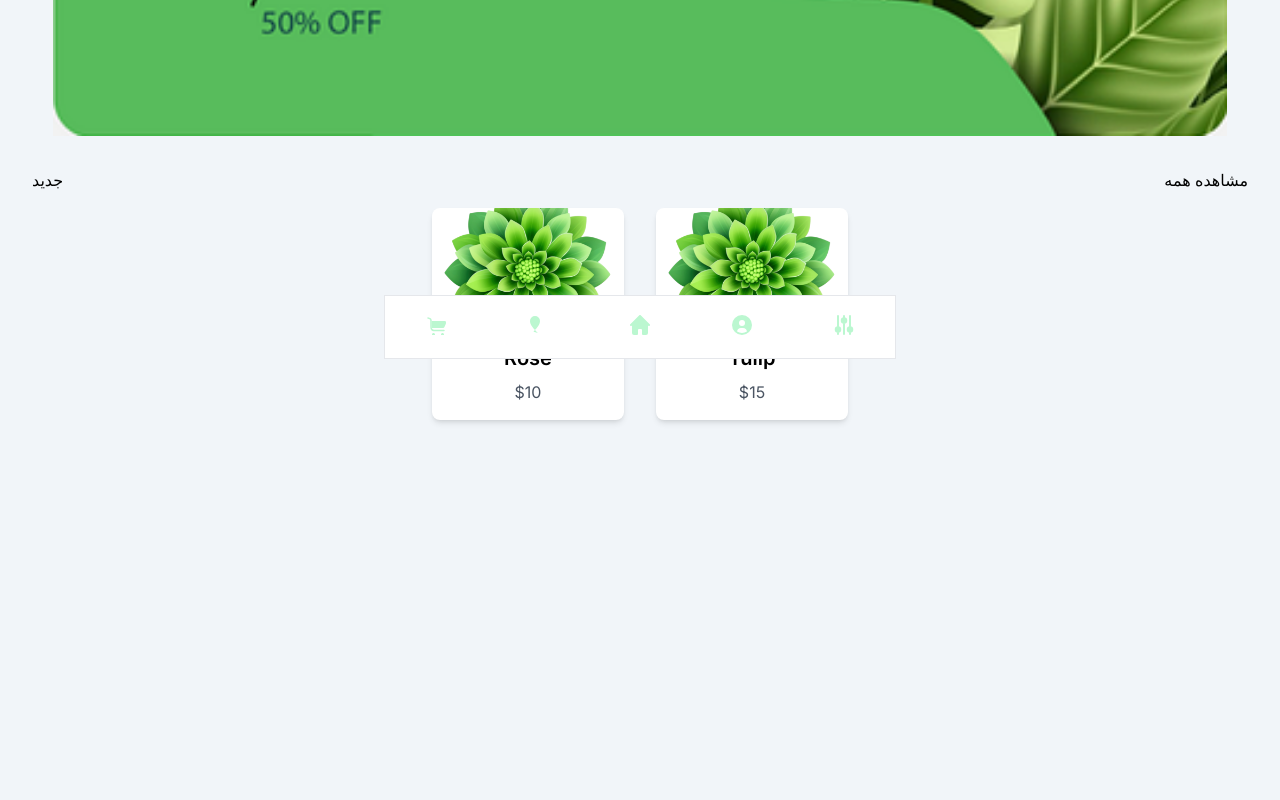
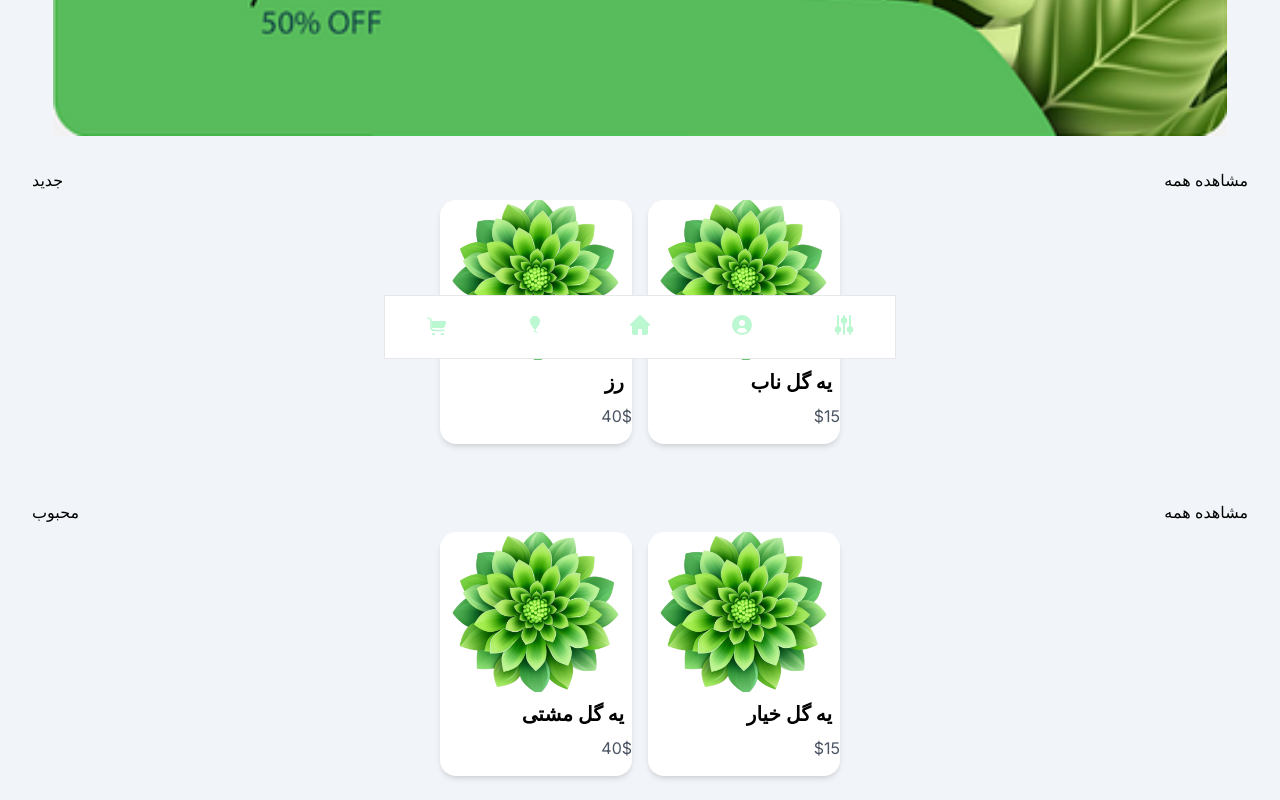
Before and after one commit to SinaAndDan/Sina-Flower-2024, a Next.js app: page / in a window 1280 px wide. Shown: the part 441-1241 px from the top of the page. Before the commit the page ends 893 px from the top, so only its background shows below. Built offline with nearby package versions, Linux system fonts and the light colour scheme.

Commit message:
Favorite Ui added

```diff
--- a/src/app/components/MobileMainPage/Products/FlowerCard.tsx
+++ b/src/app/components/MobileMainPage/Products/FlowerCard.tsx
@@ -10,9 +10,9 @@ interface FlowerCardProps {
 
 const FlowerCard: React.FC<FlowerCardProps> = ({ flower }) => {
   return (
-    <div className="bg-white rounded-lg shadow-md m-4 w-48 text-center overflow-hidden">
+    <div className="bg-white rounded-2xl shadow-md m-2 w-48 text-right overflow-hidden">
       <Image
-        className="w-full h-32 object-cover"
+        className="w-full h-40 object-cover"
         src={greenFlower}
         alt={flower.name}
       />
--- a/src/app/components/MobileMainPage/Products/FlowerContainer.tsx
+++ b/src/app/components/MobileMainPage/Products/FlowerContainer.tsx
@@ -2,7 +2,7 @@
 
 import React from "react";
 import FlowerCard from "./FlowerCard";
-import flowerData from "../../../../data/flowerdata";
+import { flowerData, flowerFavorite } from "../../../../data/flowerdata";
 
 const FlowerContainer: React.FC = () => {
   return (
@@ -16,6 +16,15 @@ const FlowerContainer: React.FC = () => {
           <FlowerCard key={index} flower={flower} />
         ))}
       </div>
+      <div className="flex justify-between p-8 pb-0">
+        <div>محبوب</div>
+        <div>مشاهده همه </div>
+      </div>
+      <div className="flex  justify-center p-4 pt-0">
+        {flowerFavorite.map((flower, index) => (
+          <FlowerCard key={index} flower={flower} />
+        ))}
+      </div>
     </>
   );
 };
--- a/src/data/flowerdata.ts
+++ b/src/data/flowerdata.ts
@@ -2,15 +2,28 @@
 
 const flowerData = [
   {
-    name: "Rose",
-    price: "$10",
+    name: "رز",
+    price: "40$",
     image: "/rose.jpg", // Path relative to the public folder
   },
   {
-    name: "Tulip",
+    name: "یه گل ناب ",
     price: "$15",
     image: "/tulip.jpg", // Path relative to the public folder
   },
 ];
 
-export default flowerData;
+const flowerFavorite = [
+  {
+    name: "یه گل مشتی",
+    price: "40$",
+    image: "/rose.jpg", // Path relative to the public folder
+  },
+  {
+    name: "یه گل خیار ",
+    price: "$15",
+    image: "/tulip.jpg", // Path relative to the public folder
+  },
+];
+
+export { flowerFavorite, flowerData };
```
